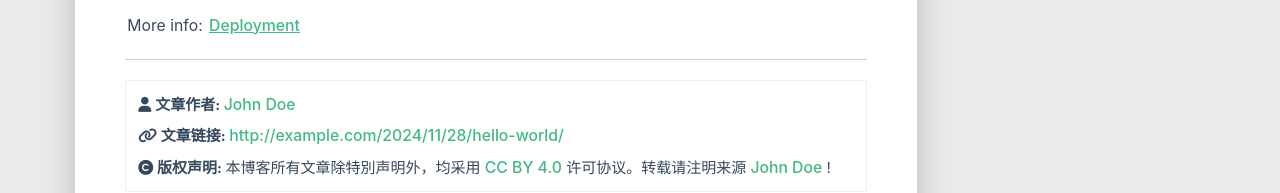
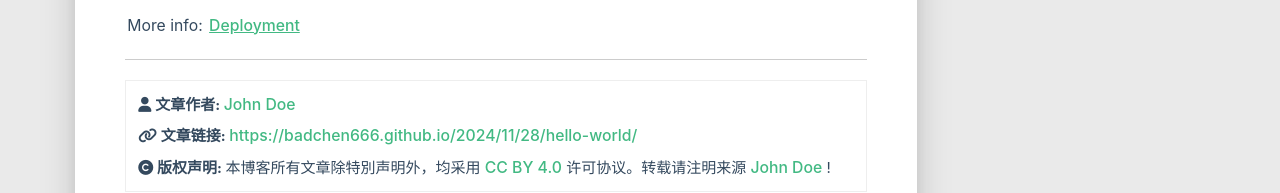
Before and after one commit to badchen666/badchen666.github.io, a plain HTML site: page 2024/11/28/hello-world/index.html in a window 1280 px wide. Shown: the part 1445-1638 px from the top of the page. Drawn offline with Linux system fonts and the light colour scheme; some packages are replaced by stand-ins of ours; no server answers; a script that the page names is missing.

Commit message:
Site updated: 2024-11-28 22:19:49

```diff
--- a/2024/11/28/hello-world/index.html
+++ b/2024/11/28/hello-world/index.html
@@ -435,7 +435,7 @@
                     </i>
                 </span>
                 <span class="reprint-info">
-                    <a href="http://example.com/2024/11/28/hello-world/">http://example.com/2024/11/28/hello-world/</a>
+                    <a href="https://badchen666.github.io/2024/11/28/hello-world/">https://badchen666.github.io/2024/11/28/hello-world/</a>
                 </span>
             </div>
             <div class="reprint__notice">
```
